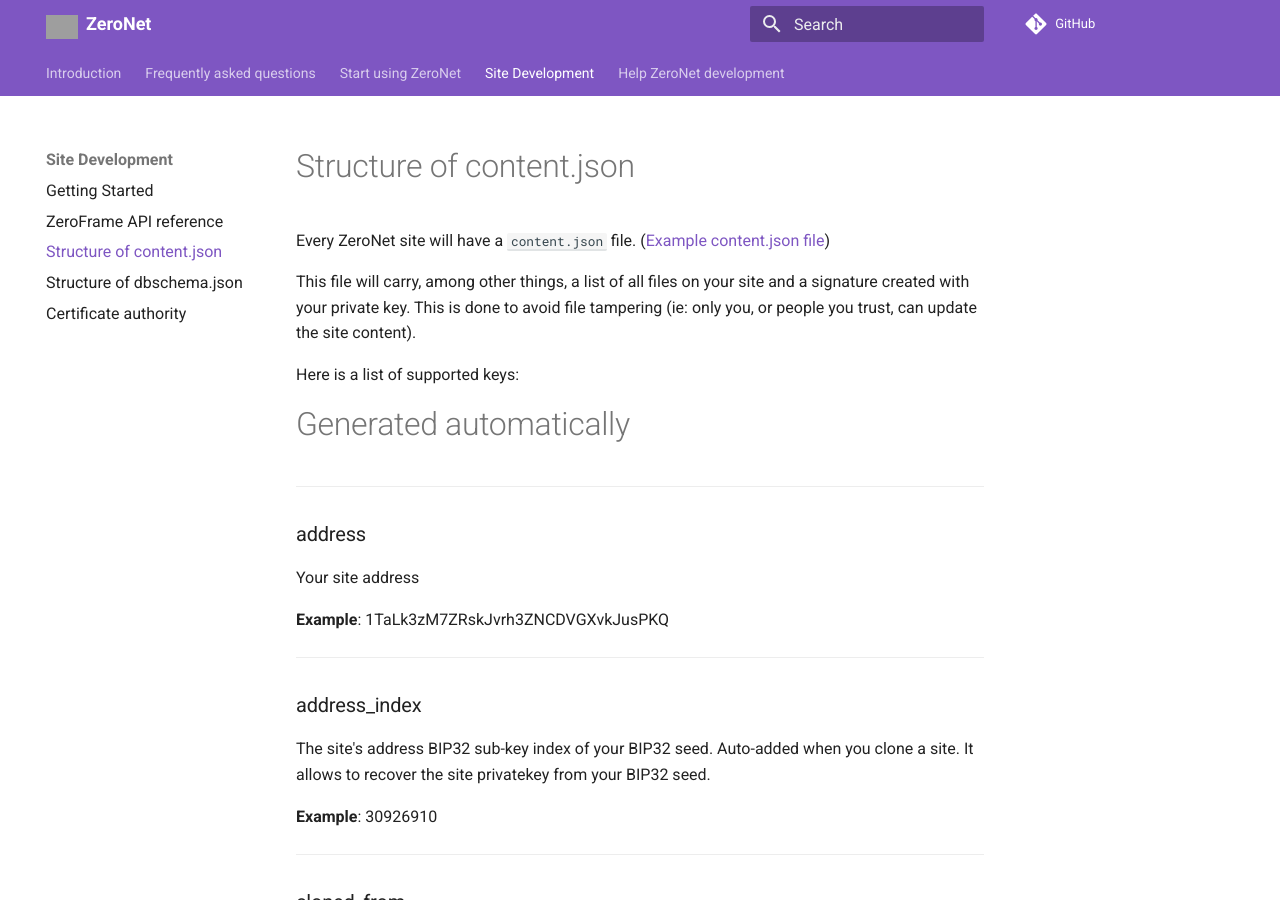
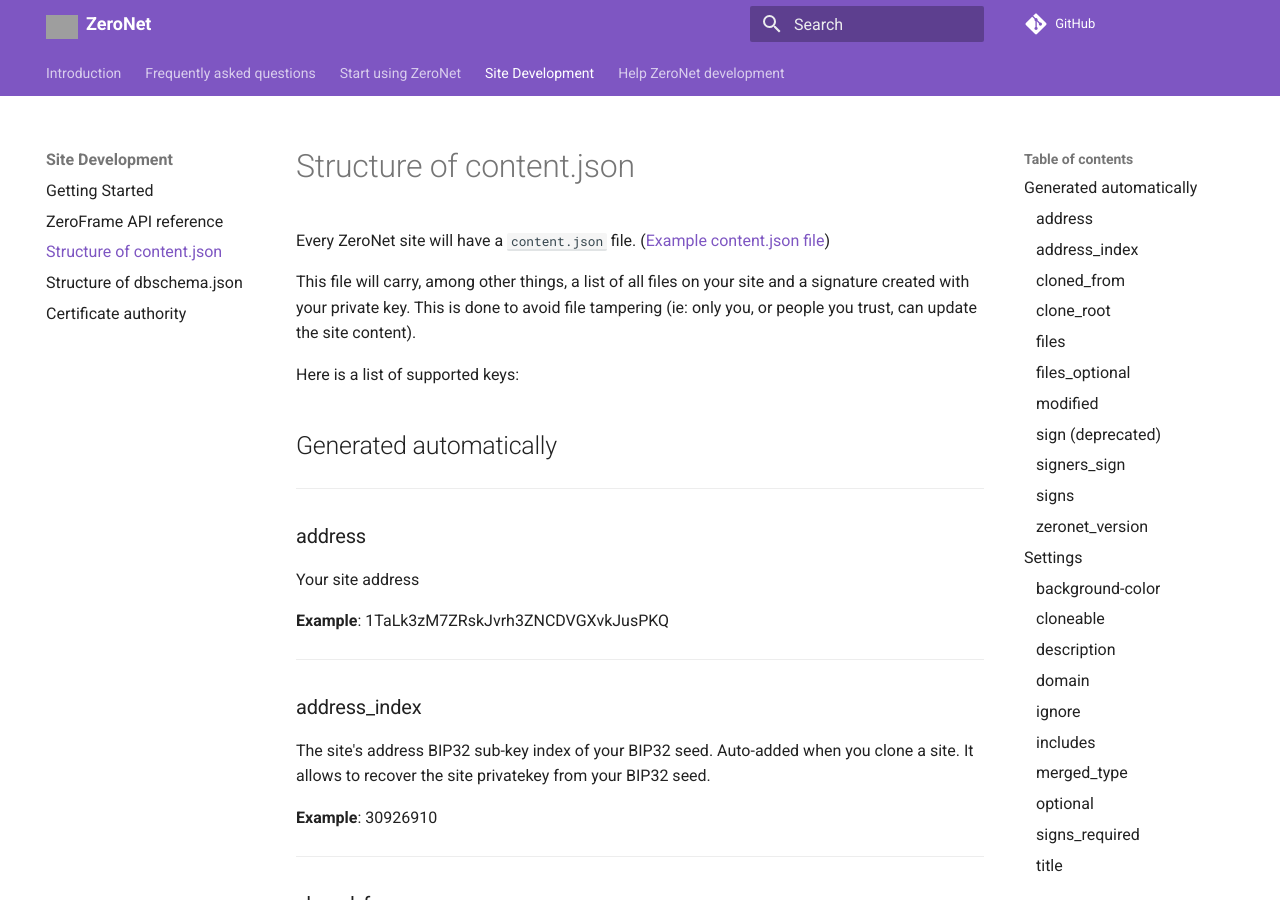
Before and after one commit to HelloZeroNet/Documentation, an MkDocs documentation site: the page built from docs/site_development/content_json.md, in a window 1280 px wide and 900 px high. Built offline with MkDocs 1.6.1 and Material for MkDocs 9.7.7, drawn with Linux system fonts in a browser that asks for light colours; comment, search, counter and statistics services are not loaded; old or Windows-style settings are respelled for this version of MkDocs; grey boxes are pictures that could not be loaded.

Commit message:
Ensure Structure of content.json has a TOC as well

```diff
--- a/docs/site_development/content_json.md
+++ b/docs/site_development/content_json.md
@@ -7,7 +7,7 @@
 Here is a list of supported keys:
 
 
-# Generated automatically
+## Generated automatically
 
 
 ---
@@ -159,7 +159,7 @@
 ---
 
 
-# Settings
+## Settings
 
 
 ### background-color
@@ -349,7 +349,7 @@
 
 ----
 
-# Regular expressions limitations
+## Regular expressions limitations
 
 To avoid [ReDoS](https://en.wikipedia.org/wiki/ReDoS) algorithmic complexity attack the following restrictions apply to the patterns:
 
@@ -357,7 +357,7 @@
  - Maximum 9 repetition allowed in one pattern
  - Maximum length of a pattern is 255 characters.
 
-## Examples:
+### Examples:
 
  - `((?!json).)*$` not allowed, because `)` before the `*` character. Possible fix: `.*(?!json)$`
  - `(.*.epub|.*.jpg|.*.jpeg|.*.png|data/.*.gif|.*.avi|.*.ogg|.*.webm|.*.mp4|.*.mp3|.*.mkv|.*.eot)` not allowed, because it has 12 `.*` repetition patterns. Possible fix: `.*(epub|jpg|jpeg|png|data/gif|avi|ogg|webm|mp4|mp3|mkv|eot)`
```
